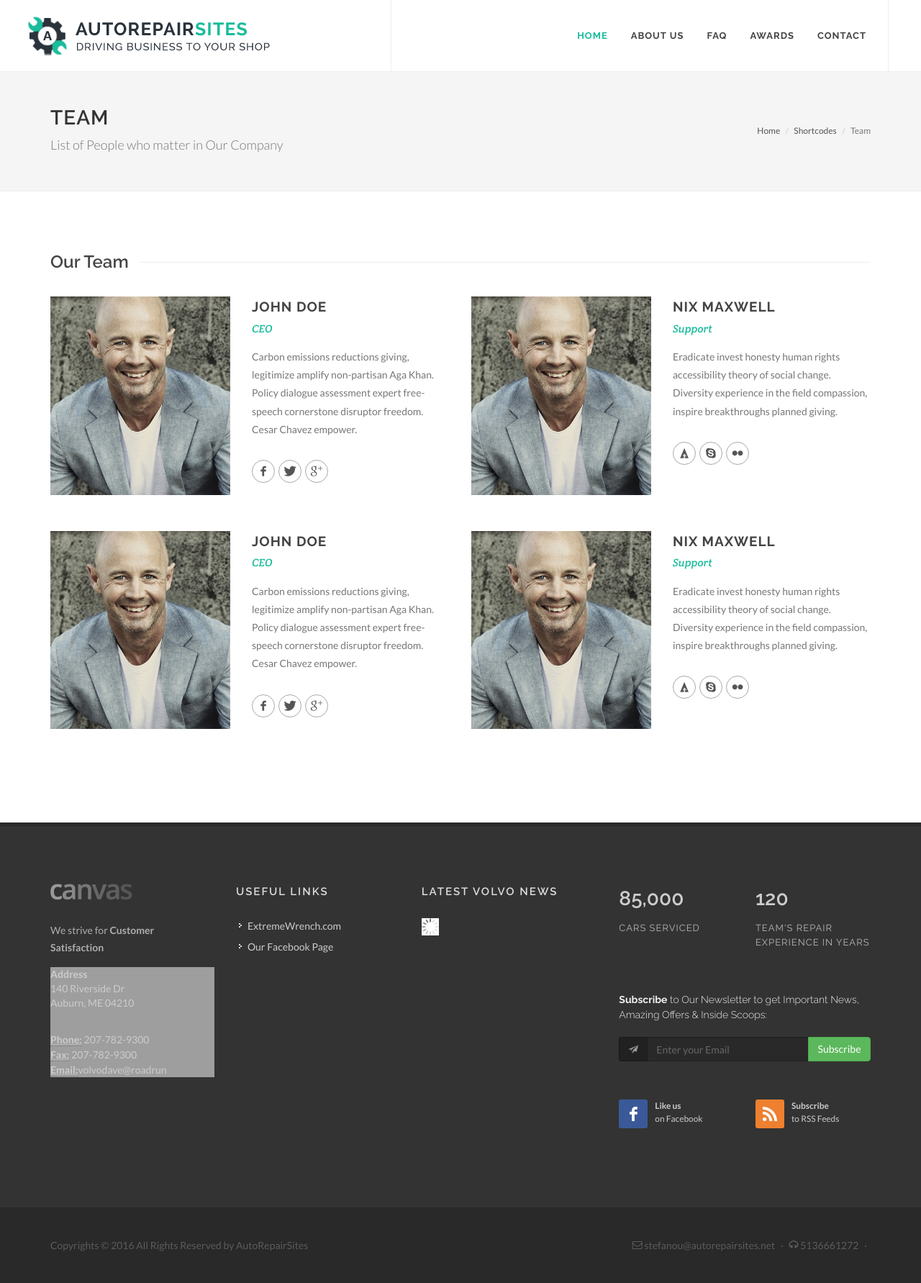
After one commit to nickolaos77/volvoSpecialist, a Node server app: page /about in a window 1280 px wide. The commit adds this page. Shown: the whole page at 72% size. Run offline with Node 20, Linux system fonts and the light colour scheme; some libraries are stand-ins or nearby versions; grey boxes are pictures that could not be loaded.

Commit message:
Added the rest pages

```diff
--- a/app.js
+++ b/app.js
@@ -14,8 +14,23 @@ var handlebars      = require('express-handlebars').create({
 app.engine('handlebars', handlebars.engine);
 app.set('view engine', 'handlebars');
 
-app.get('/', function(req,res){  //see https://github.com/request/request#custom-http-headers
+app.get('/', function(req,res){
     res.render('home');
+});
+app.get('/contact', function(req,res){
+    res.render('contact');
+});
+
+app.get('/about', function(req,res){
+    res.render('about');
+});
+
+app.get('/faq', function(req,res){
+    res.render('faq');
+});
+
+app.get('/awards', function(req,res){
+    res.render('awards');
 });
 app.use(express.static(__dirname+ '/public'));
 app.listen(PORT, function(){
--- a/public/include/rs-plugin/css/layers.css
+++ b/public/include/rs-plugin/css/layers.css
@@ -54,8 +54,9 @@ border-color:rgb(255, 214, 88);
 border-style:none;
 position:absolute;
 white-space:nowrap;
-opacity: 0.5 !important;
-}
+opacity: 0.60 !important;
+}
+
 
 .tp-caption.small_text,.small_text
 {
--- /dev/null
+++ b/views/about.handlebars
@@ -0,0 +1,161 @@
+
+		<!-- Page Title
+		============================================= -->
+		<section id="page-title">
+
+			<div class="container clearfix">
+				<h1>Team</h1>
+				<span>List of People who matter in Our Company</span>
+				<ol class="breadcrumb">
+					<li><a href="#">Home</a></li>
+					<li><a href="#">Shortcodes</a></li>
+					<li class="active">Team</li>
+				</ol>
+			</div>
+
+		</section><!-- #page-title end -->
+
+		<!-- Content
+		============================================= -->
+		<section id="content">
+
+			<div class="content-wrap">
+
+				<div class="container clearfix">
+
+					<div class="clear"></div>
+
+					<div class="fancy-title title-border">
+						<h3>Our Team</h3>
+					</div>
+
+					<div class="row">
+
+						<div class="col-md-6 bottommargin">
+
+							<div class="team team-list clearfix">
+								<div class="team-image">
+									<img src="myimages/man.jpg" alt="John Doe">
+								</div>
+								<div class="team-desc">
+									<div class="team-title"><h4>John Doe</h4><span>CEO</span></div>
+									<div class="team-content">
+										<p>Carbon emissions reductions giving, legitimize amplify non-partisan Aga Khan. Policy dialogue assessment expert free-speech cornerstone disruptor freedom. Cesar Chavez empower.</p>
+									</div>
+									<a href="#" class="social-icon si-rounded si-small si-facebook">
+										<i class="icon-facebook"></i>
+										<i class="icon-facebook"></i>
+									</a>
+									<a href="#" class="social-icon si-rounded si-small si-twitter">
+										<i class="icon-twitter"></i>
+										<i class="icon-twitter"></i>
+									</a>
+									<a href="#" class="social-icon si-rounded si-small si-gplus">
+										<i class="icon-gplus"></i>
+										<i class="icon-gplus"></i>
+									</a>
+								</div>
+							</div>
+
+						</div>
+
+						<div class="col-md-6 bottommargin">
+
+							<div class="team team-list clearfix">
+								<div class="team-image">
+									<img src="myimages/man.jpg" alt="Nix Maxwell">
+								</div>
+								<div class="team-desc">
+									<div class="team-title"><h4>Nix Maxwell</h4><span>Support</span></div>
+									<div class="team-content">
+										<p>Eradicate invest honesty human rights accessibility theory of social change. Diversity experience in the field compassion, inspire breakthroughs planned giving.</p>
+									</div>
+									<a href="#" class="social-icon si-rounded si-small si-forrst">
+										<i class="icon-forrst"></i>
+										<i class="icon-forrst"></i>
+									</a>
+									<a href="#" class="social-icon si-rounded si-small si-skype">
+										<i class="icon-skype"></i>
+										<i class="icon-skype"></i>
+									</a>
+									<a href="#" class="social-icon si-rounded si-small si-flickr">
+										<i class="icon-flickr"></i>
+										<i class="icon-flickr"></i>
+									</a>
+								</div>
+							</div>
+
+						</div>
+
+					</div>
+                    					<div class="row">
+
+						<div class="col-md-6 bottommargin">
+
+							<div class="team team-list clearfix">
+								<div class="team-image">
+									<img src="myimages/man.jpg" alt="John Doe">
+								</div>
+								<div class="team-desc">
+									<div class="team-title"><h4>John Doe</h4><span>CEO</span></div>
+									<div class="team-content">
+										<p>Carbon emissions reductions giving, legitimize amplify non-partisan Aga Khan. Policy dialogue assessment expert free-speech cornerstone disruptor freedom. Cesar Chavez empower.</p>
+									</div>
+									<a href="#" class="social-icon si-rounded si-small si-facebook">
+										<i class="icon-facebook"></i>
+										<i class="icon-facebook"></i>
+									</a>
+									<a href="#" class="social-icon si-rounded si-small si-twitter">
+										<i class="icon-twitter"></i>
+										<i class="icon-twitter"></i>
+									</a>
+									<a href="#" class="social-icon si-rounded si-small si-gplus">
+										<i class="icon-gplus"></i>
+										<i class="icon-gplus"></i>
+									</a>
+								</div>
+							</div>
+
+						</div>
+
+						<div class="col-md-6 bottommargin">
+
+							<div class="team team-list clearfix">
+								<div class="team-image">
+									<img src="myimages/man.jpg" alt="Nix Maxwell">
+								</div>
+								<div class="team-desc">
+									<div class="team-title"><h4>Nix Maxwell</h4><span>Support</span></div>
+									<div class="team-content">
+										<p>Eradicate invest honesty human rights accessibility theory of social change. Diversity experience in the field compassion, inspire breakthroughs planned giving.</p>
+									</div>
+									<a href="#" class="social-icon si-rounded si-small si-forrst">
+										<i class="icon-forrst"></i>
+										<i class="icon-forrst"></i>
+									</a>
+									<a href="#" class="social-icon si-rounded si-small si-skype">
+										<i class="icon-skype"></i>
+										<i class="icon-skype"></i>
+									</a>
+									<a href="#" class="social-icon si-rounded si-small si-flickr">
+										<i class="icon-flickr"></i>
+										<i class="icon-flickr"></i>
+									</a>
+								</div>
+							</div>
+
+						</div>
+
+					</div>
+
+
+
+
+					<div class="clear"></div>
+
+
+				</div>
+
+			</div>
+
+		</section><!-- #content end -->
--- a/views/home.handlebars
+++ b/views/home.handlebars
@@ -1,6 +1,6 @@
 <!-- Slider
 		============================================= -->
-{{#section 'sliderRevolution'}} {{> sliderRevolution}} {{/section}}
+ {{> sliderRevolution}}
 
 <!-- END REVOLUTION SLIDER -->
 
@@ -137,7 +137,7 @@
 
                         <h3 class='h3mod'>MAP &amp; DRIVING DIRECTIONS</h3>
                         <a href="https://www.google.gr/maps/place/Foreign+Car+Services+Co/@44.0847064,-70.2168665,16z/data=!4m5!3m4!1s0x0:0x1b74a9d4da759c96!8m2!3d44.0854012!4d-70.2167706">
-                            <img class="img img-responsive" alt="Bavarian Motor Service Directions" longdesc="Bavarian Motor Service Directions" src="myimages/map.PNG" height="510" width="851"></a>
+                            <img class="img img-responsive" alt="Foreign Car Service Directions" longdesc="Foreign Car Service Directions" src="myimages/map.PNG" ></a>
 
                     </div>
 
--- a/views/layouts/main.handlebars
+++ b/views/layouts/main.handlebars
@@ -169,27 +169,22 @@
                                 </a>
                             </li>
                             <li>
-                                <a href="portfolio.html">
-                                    <div>Directions</div>
-                                </a>
-                            </li>
-                            <li>
-                                <a href="pricing.html">
+                                <a href="about">
                                     <div>About Us</div>
                                 </a>
                             </li>
                             <li>
-                                <a href="contact.html">
+                                <a href="faq">
                                     <div>FAQ</div>
                                 </a>
                             </li>
                             <li>
-                                <a href="contact.html">
+                                <a href="awards">
                                     <div>Awards</div>
                                 </a>
                             </li>
                               <li>
-                                <a href="contact.html">
+                                <a href="contact">
                                     <div>Contact</div>
                                 </a>
                             </li>
@@ -202,7 +197,8 @@
         </header>
         <!-- #header end -->
 
-        {{{_sections.sliderRevolution}}} {{{body}}}
+
+        {{{body}}}
 
 
 
@@ -248,7 +244,7 @@
 
                                 <ul class="list">
                                     <li><a href="http://www.ExtremeWrench.com"> ExtremeWrench.com</a></li>
-                                    <li><a href="https://www.facebook.com/"> Our Facebook Page</a></li>
+                                    <li><a href="https://www.facebook.com/volvospecialistmaine/"> Our Facebook Page</a></li>
                                 </ul>
 
 
@@ -310,7 +306,7 @@
                                         <i class="icon-facebook"></i>
                                         <i class="icon-facebook"></i>
                                     </a>
-                                    <a href="#"><small style="display: block; margin-top: 3px;"><strong>Like us</strong><br>on Facebook</small></a>
+                                    <a href="https://www.facebook.com/volvospecialistmaine/"><small style="display: block; margin-top: 3px;"><strong>Like us</strong><br>on Facebook</small></a>
                                 </div>
                                 <div class="col-md-6 clearfix">
                                     <a href="#" class="social-icon si-dark si-colored si-rss nobottommargin" style="margin-right: 10px;">
@@ -384,6 +380,7 @@
 
         {{{_sections.sliderRevolutionScripts}}}
 
+
 </body>
 
 </html>
--- a/views/partials/sliderRevolution.handlebars
+++ b/views/partials/sliderRevolution.handlebars
@@ -30,15 +30,12 @@ data-transform_in="x:[300%];y:[10%];z:0;rX:-80deg;rY:0;rZ:0;sX:0.5;sY:0.5;skX:0;
 
 						data-start="1000"
                              data-responsive_offset="on"
-						style="z-index: 1">&quot;
-                             Foreign Car Service will go above and
-						<br/>beyond to help a customer out. They were
-						<br/>courteous, kind and kept me updated on my
-						<br/>car's progress. If you have a Volvo check
-						<br/>these guys out; you'll find that for the
-						<br/>service the pricing can't be beat.&quot;
-						<br/>Dan R.
-						<br/>Auburn, ME
+						style="z-index: 1; ">&quot;Great Service, Great People,
+						<br/>Great Location. Been doing
+						<br/>business with them over 20
+						<br/>years. Did I say GREAT !!!&quot;
+						<br/>Dan Gauthier
+
 
 								</div>
 							</li>
@@ -60,21 +57,21 @@ data-transform_in="x:[300%];y:[10%];z:0;rX:-80deg;rY:0;rZ:0;sX:0.5;sY:0.5;skX:0;
                                <!-- LAYERS -->
 
 								<!-- LAYER NR. 1 -->
-						<div class="tp-caption medium_grey tp-resizeme rs-parallaxlevel-0"
+						<div class="tp-caption medium_grey tp-resizeme rs-parallaxlevel-0 text-justify"
 							 data-x="['left','left','left','left']" data-hoffset="['60','60','40','20']"
 							 data-y="['middle','middle','middle','middle']" data-voffset="['0','0','0','0']"
 data-transform_in="x:[300%];y:[10%];z:0;rX:-80deg;rY:0;rZ:0;sX:0.5;sY:0.5;skX:0;skY:0;opacity:0;s:2000;e:Power4.easeInOut;"
 
 						data-start="1000"
                              data-responsive_offset="on"
-						style="z-index: 1">&quot;Foreign Car Service will go above and
-						<br/>beyond to help a customer out. They were
-						<br/>courteous, kind and kept me updated on my
-						<br/>car's progress. If you have a Volvo check
-						<br/>these guys out; you'll find that for the
-						<br/>service the pricing can't be beat.&quot;
-						<br/>Dan R.
-						<br/>Auburn, ME
+						style="z-index: 1">
+
+                        &quot;We have been using Foreign
+                        <br/>Car Service for over 10 years
+						<br/>and have had great service!!
+						<br/>Won't go anywhere else!!!&quot;
+						<br/>Denise Paquette
+
 
 								</div>
 							</li>
@@ -102,14 +99,11 @@ data-transform_in="x:[-300%];y:[10%];z:0;rX:-80deg;rY:0;rZ:0;sX:0.5;sY:0.5;skX:0
 
 						data-start="1000"
                              data-responsive_offset="on"
-						style="z-index: 1">&quot;Foreign Car Service will go above and
-						<br/>beyond to help a customer out. They were
-						<br/>courteous, kind and kept me updated on my
-						<br/>car's progress. If you have a Volvo check
-						<br/>these guys out; you'll find that for the
-						<br/>service the pricing can't be beat.&quot;
-						<br/>Dan R.
-						<br/>Auburn, ME
+						style="z-index: 1">&quot;Thanks to Dave and his team
+                        <br/>for fixing my VOLVO so quickly
+                        <br/>and giving me a loaner to boot
+                        <br/>in such short notice.&quot;
+                        <br/>Todd Tracy
 
 								</div>
 							</li>
@@ -119,28 +113,20 @@ data-transform_in="x:[-300%];y:[10%];z:0;rX:-80deg;rY:0;rZ:0;sX:0.5;sY:0.5;skX:0
                                  <img src="myimages/2.jpg"  alt="kenburns1"  data-bgposition="right center" data-kenburns="on" data-duration="6800" data-ease="Linear.easeNone" data-scalestart="100" data-scaleend="120" data-rotatestart="0" data-rotateend="0" data-offsetstart="0 0" data-offsetend="-150 0" data-bgparallax="10" class="rev-slidebg" data-no-retina>
                                 <!-- LAYERS -->
 	                           <!-- LAYER NR. 1 -->
-								<div class="tp-caption NotGeneric-Title   tp-resizeme rs-parallaxlevel-0"
-									 id="slide-6-layer-1"
-									 data-x="['center','center','center','center']" data-hoffset="['0','0','0','0']"
-									 data-y="['middle','middle','middle','middle']" data-voffset="['0','0','0','0']"
-												data-fontsize="['60','50','40','30']"
-									data-lineheight="['60','50','40','30']"
-									data-width="none"
-									data-height="none"
-									data-whitespace="nowrap"
-									data-transform_idle="o:1;"
+								<div class="tp-caption medium_grey tp-resizeme rs-parallaxlevel-0 opaque"
+							 data-x="['right','right','right','right']" data-hoffset="['40','30','20','10']"
+							 data-y="['middle','middle','middle','middle']" data-voffset="['50','40','30','20']"
+data-transform_in="x:[-300%];y:[10%];z:0;rX:-80deg;rY:0;rZ:0;sX:0.5;sY:0.5;skX:0;skY:0;opacity:0;s:2000;e:Power4.easeInOut;"
 
-									 data-transform_in="z:0;rX:0;rY:0;rZ:0;sX:0.9;sY:0.9;skX:0;skY:0;opacity:0;s:1500;e:Power3.easeInOut;"
-									 data-transform_out="y:[100%];s:1000;e:Power2.easeInOut;s:1000;e:Power2.easeInOut;"
-									 data-mask_out="x:inherit;y:inherit;"
-									data-start="1000"
-									data-splitin="none"
-									data-splitout="none"
-									data-responsive_offset="on"
-									style="z-index: 5; white-space: nowrap;">..
+						data-start="1000"
+                             data-responsive_offset="on"
+		style="z-index: 1;">&quot;The mechanics at Foreign Car Service are
+                        <br/>top notch, trustworthy, very experienced
+                        <br/>and knowledgeable,especially with Volvo's!!!&quot;
+                        <br/>Benita Lyons Davis
+
 								</div>
 							</li>
-
 						</ul>
 						<div class="tp-static-layers"></div>
 						<div class="tp-bannertimer" style="height: 7px; background-color: rgba(255, 255, 255, 0.25);"></div>
```
Also changed, not shown: views/awards.handlebars (added, +39 -0 lines), views/contact.handlebars (added, +114 -0 lines), views/faq.handlebars (added, +102 -0 lines), public/myimages/man.jpg (added), public/myimages/map.PNG, 1 other file.
